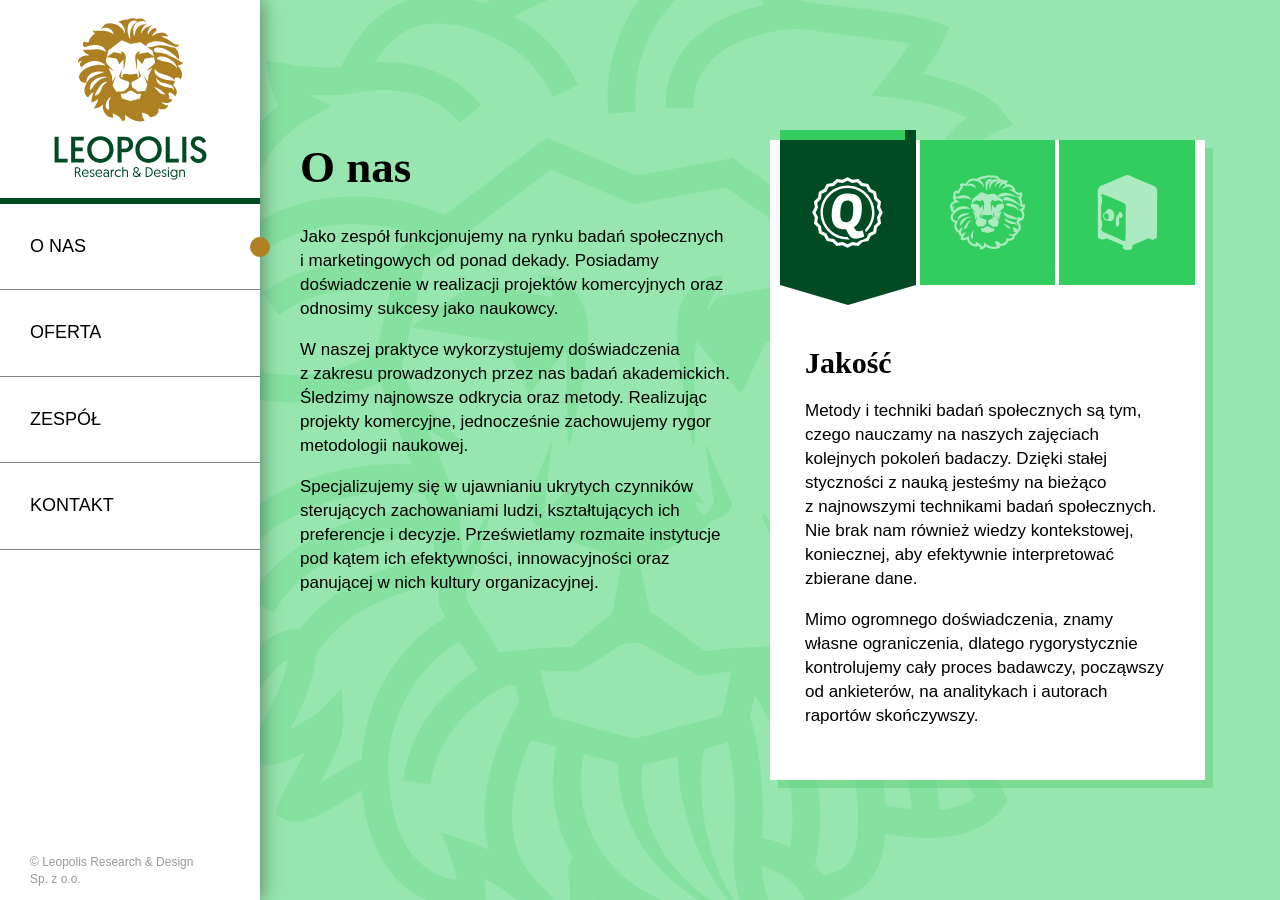
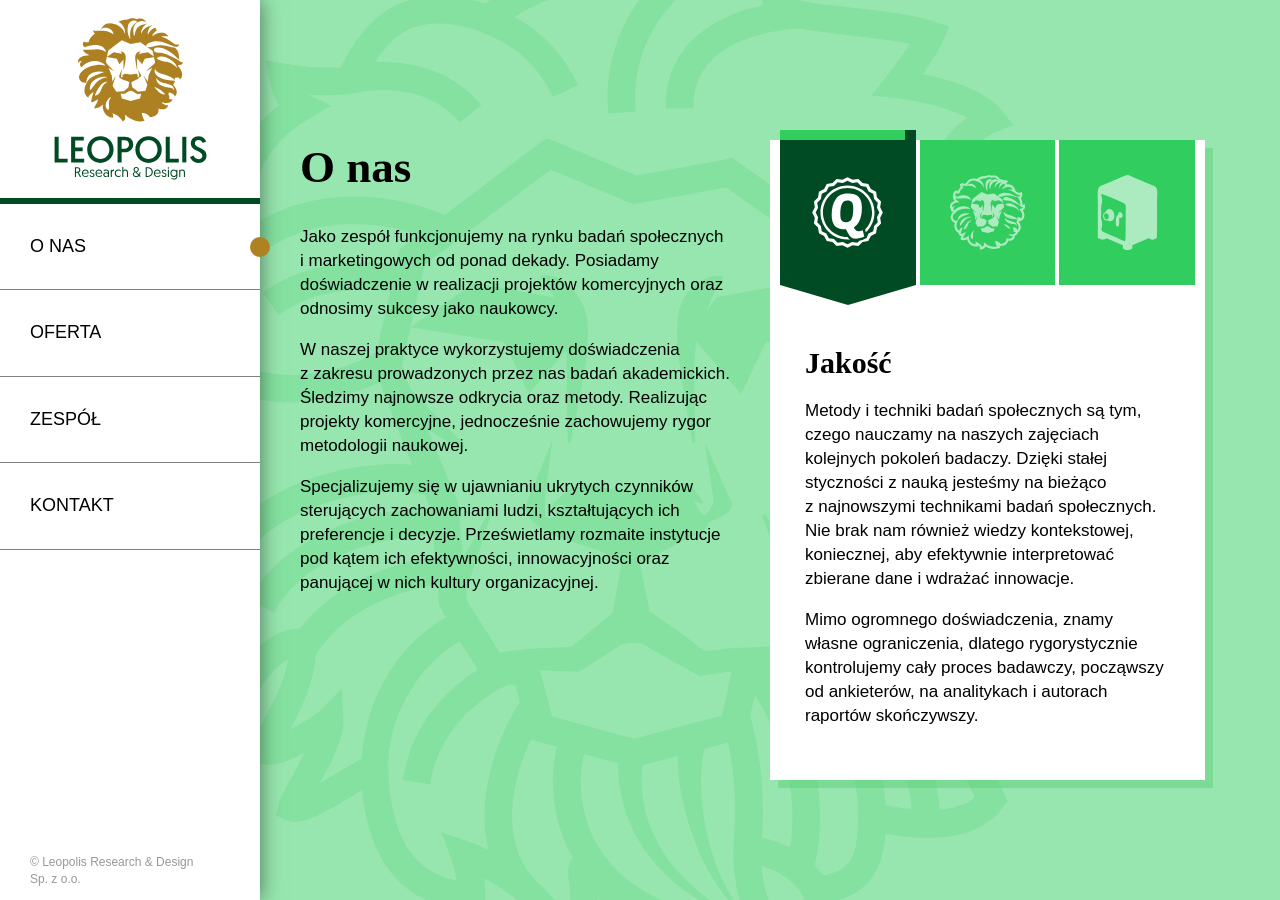
Before and after one commit to cadiblac/leopolis, a Jekyll site: the page built from o-nas.md, in a window 1280 px wide. Built offline with Jekyll 4.4.1, drawn with Linux system fonts in a browser that asks for light colours; nearby versions of some CDN libraries.

Commit message:
Update o-nas-zakladki.yml

```diff
--- a/_data/o-nas-zakladki.yml
+++ b/_data/o-nas-zakladki.yml
@@ -1,6 +1,6 @@
 - id: "jakosc"
   naglowek: "Jakość"
-  tresc: "Metody i techniki badań społecznych są tym, czego nauczamy na naszych zajęciach kolejnych pokoleń badaczy. Dzięki stałej styczności z nauką jesteśmy na bieżąco z najnowszymi technikami badań społecznych. Nie brak nam również wiedzy kontekstowej, koniecznej, aby efektywnie interpretować zbierane dane.<p>Mimo ogromnego doświadczenia, znamy  własne ograniczenia, dlatego rygorystycznie kontrolujemy cały proces badawczy, począwszy od ankieterów, na analitykach i autorach raportów skończywszy."
+  tresc: "Metody i techniki badań społecznych są tym, czego nauczamy na naszych zajęciach kolejnych pokoleń badaczy. Dzięki stałej styczności z nauką jesteśmy na bieżąco z najnowszymi technikami badań społecznych. Nie brak nam również wiedzy kontekstowej, koniecznej, aby efektywnie interpretować zbierane dane i wdrażać innowacje.<p>Mimo ogromnego doświadczenia, znamy  własne ograniczenia, dlatego rygorystycznie kontrolujemy cały proces badawczy, począwszy od ankieterów, na analitykach i autorach raportów skończywszy."
 - id: "odwaga"
   naglowek: "Odwaga"
   tresc: "Odwaga to kluczowa cecha badacza: bez niej nawet najbardziej wyszukana metodologia jest bezużyteczna. <p>Formułowanie ogólnikowych przewidywań i rekomendacji jest nie tylko bezużyteczne, ale oznacza również marnowanie zasobów czasowych  i finansowych zleceniodawcy oraz zespołu. <p>Jako badacze nie uchylamy się przed formułowaniem jednoznacznych zaleceń i testowalnych prognoz. Jako projektanci rozwiązań organizacyjnych i usług angażujemy się w implementacje wypracowanych pomysłów."
```
